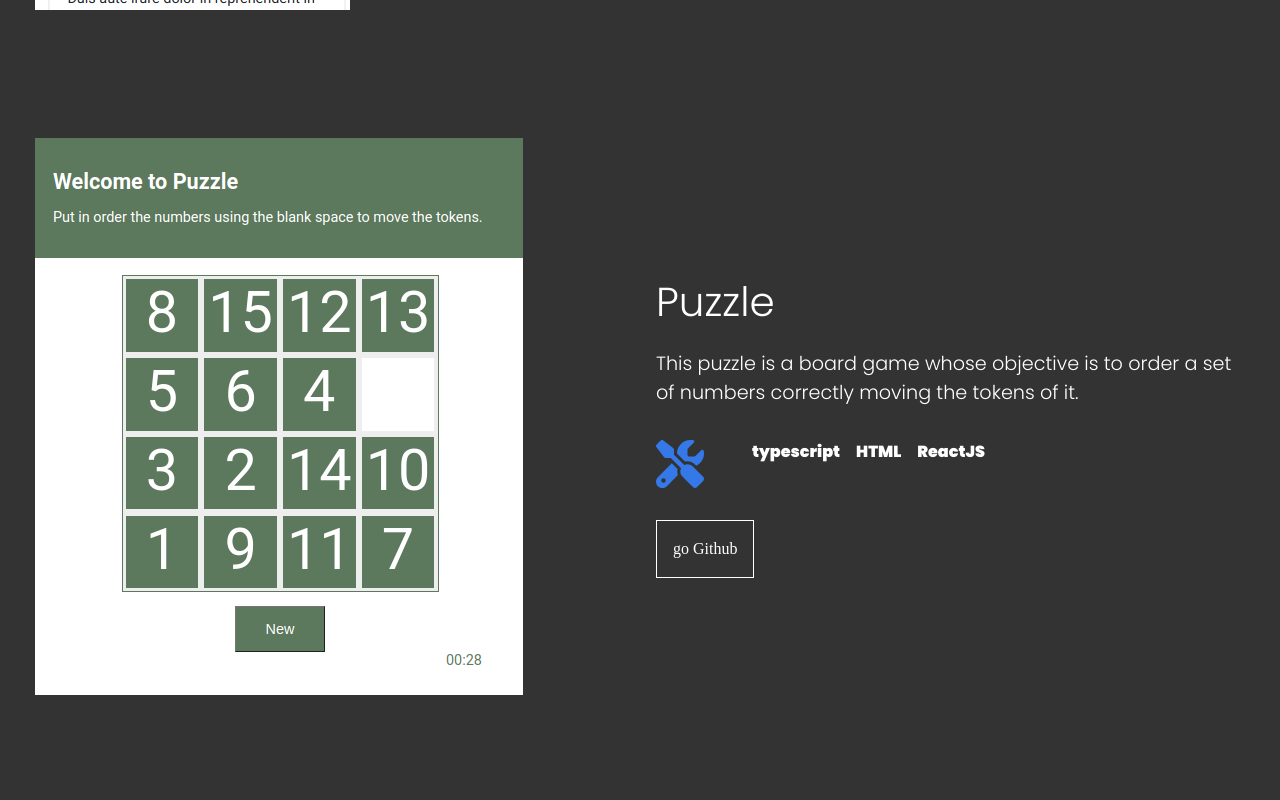
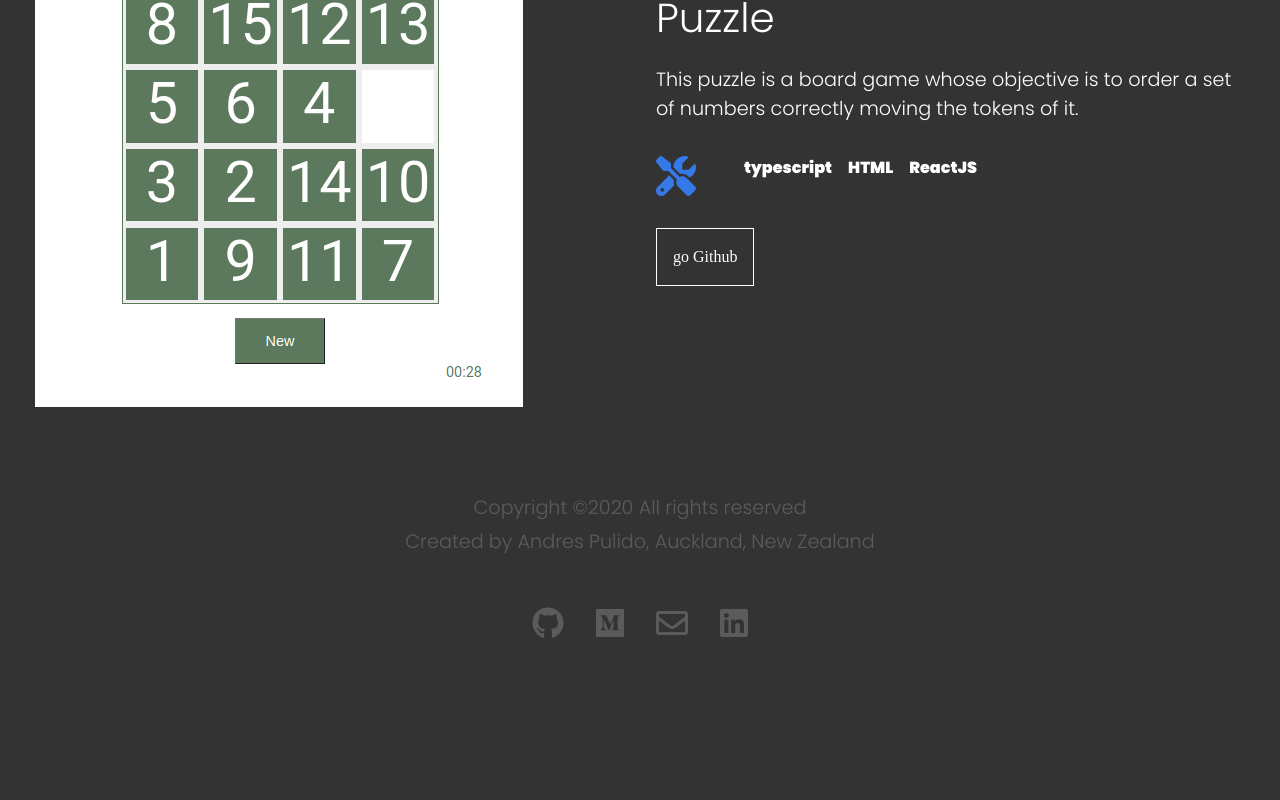
Before and after one commit to andresjpulido/website2020, a React (Create React App) app: page / in a window 1280 px wide. Shown: the part 2440-3240 px from the top of the page. After the commit the page ends 3146 px from the top, so only its background shows below. Built offline with nearby package versions, Linux system fonts and the light colour scheme.

Commit message:
updating footer css

```diff
--- a/src/components/footer/footer.css
+++ b/src/components/footer/footer.css
@@ -1,5 +1,5 @@
 .footer {
-	padding-top: 6rem;
+
 	padding-bottom: 3rem;
 }
 
--- a/src/components/projects/projects.css
+++ b/src/components/projects/projects.css
@@ -2,7 +2,6 @@
 	display: flex;
 	flex-wrap: wrap;
 	flex-direction: row;
-	margin-bottom: 6rem;
     justify-content: center;
     align-items: center;
 }
@@ -57,7 +56,7 @@
 }
 
 .project-tech svg{
-font-size: 3rem;
+font-size: 2.5rem;
 margin-right: 3rem;
 color: var(--primary-color);
 }
```
